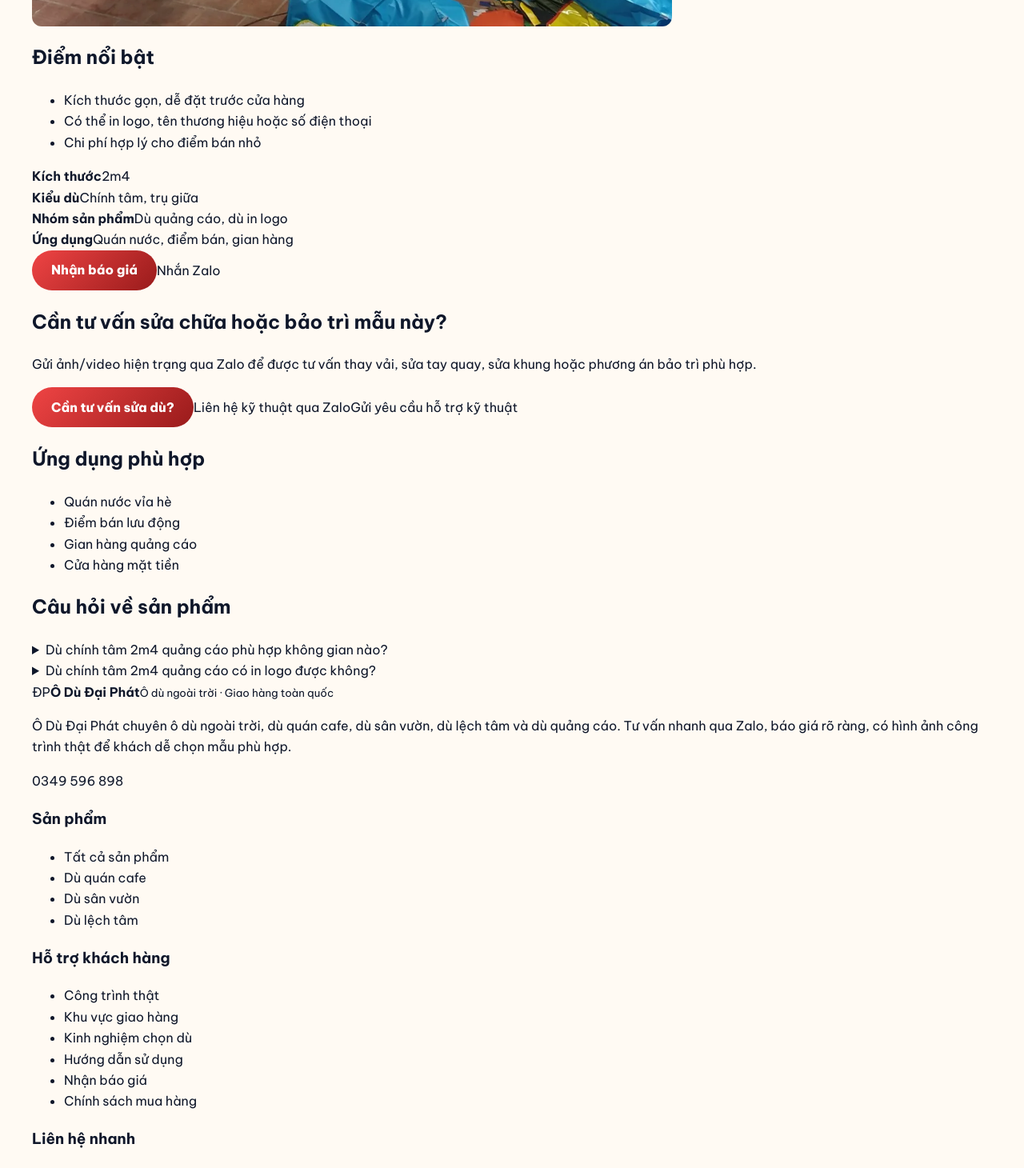
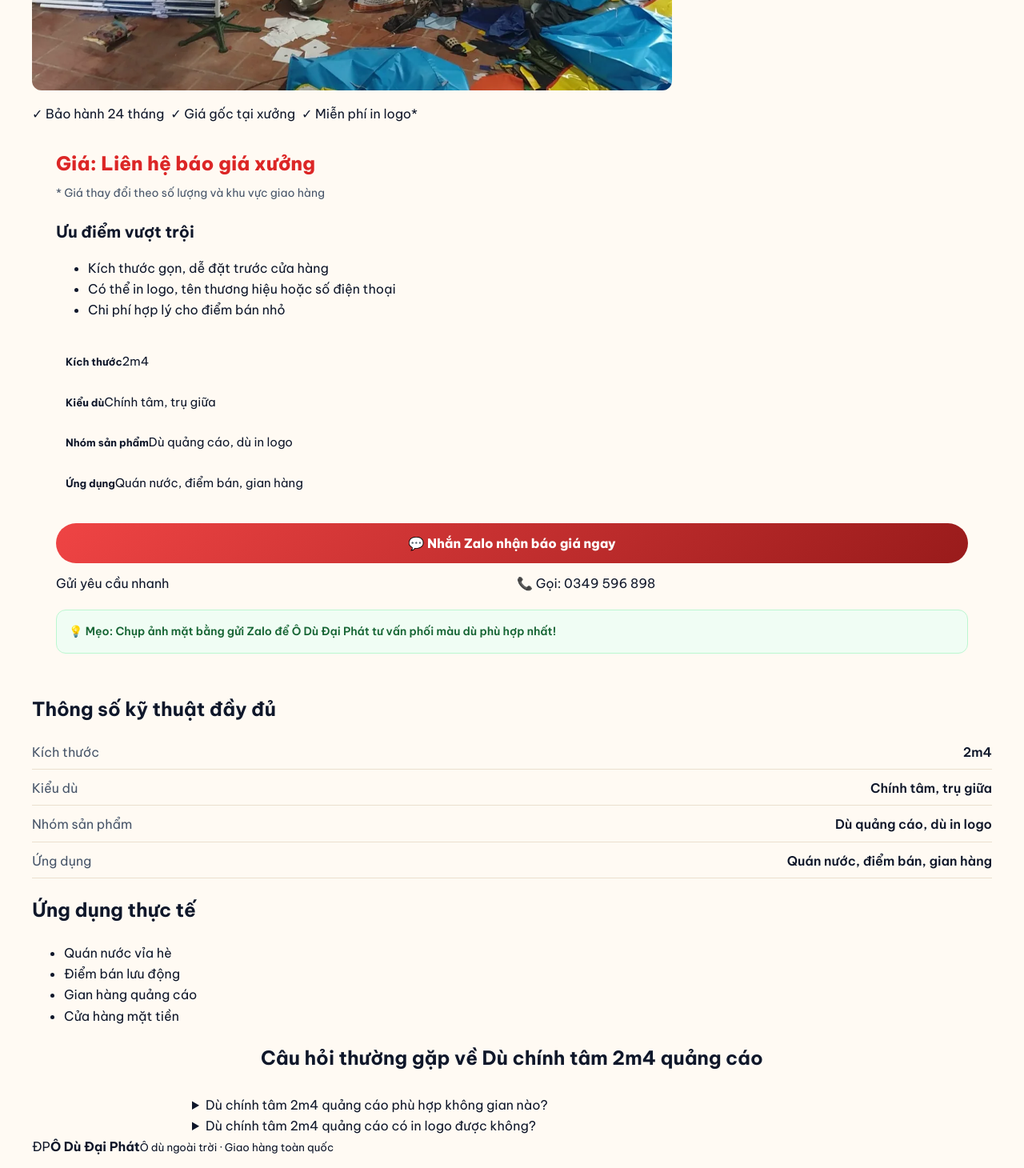
Before and after one commit to odungoaitroi/oduhoanggia, a Next.js app: page /san-pham/chi-tiet/du-chinh-tam-2m4-quang-cao in a window 1280 px wide. Shown: the part 940-2400 px from the top of the page at 80% size. Built offline with nearby package versions, Linux system fonts and the light colour scheme; no server answers.

Commit message:
page.tsx

```diff
--- a/app/san-pham/chi-tiet/[slug]/page.tsx
+++ b/app/san-pham/chi-tiet/[slug]/page.tsx
@@ -11,6 +11,7 @@ import { productGallery, videoGallery } from "../../../../lib/media-data";
 import { getProductVideos, getYoutubeEmbedUrl, getYoutubeThumbnail } from "../../../../lib/youtube";
 import { VideoConversionCTA } from "../../../../components/video-conversion-cta";
 import { getZaloWebUrl } from "../../../../lib/zalo";
+import Link from "next/link";
 
 export function generateStaticParams() {
   return products.map((item) => ({ slug: item.slug }));
@@ -21,14 +22,14 @@ export async function generateMetadata({ params }: { params: { slug: string } })
   if (!product) return {};
 
   return {
-    title: product.seoTitle,
+    title: `${product.name} | ${siteData.brandName}`,
     description: product.seoDescription,
     alternates: { canonical: `/san-pham/chi-tiet/${product.slug}` },
     openGraph: {
-      title: product.seoTitle,
+      title: `${product.name} - Giá tại xưởng Ô Dù Đại Phát`,
       description: product.seoDescription,
       url: `${siteData.domain}/san-pham/chi-tiet/${product.slug}`,
-      images: [{ url: product.image, alt: `${product.name} tại Ô Dù Đại Phát` }]
+      images: [{ url: product.image, alt: `${product.name} chính hãng Ô Dù Đại Phát` }]
     }
   };
 }
@@ -41,6 +42,7 @@ export default async function ProductDetailPage({ params }: { params: { slug: st
   const galleryItems = [...productGallery, ...videoGallery];
   const productVideos = await getProductVideos(product, 3);
 
+  // Schema nâng cao để hiển thị giá "Liên hệ" chuyên nghiệp trên Google
   const productSchema = {
     "@context": "https://schema.org",
     "@type": "Product",
@@ -48,46 +50,21 @@ export default async function ProductDetailPage({ params }: { params: { slug: st
     description: product.seoDescription,
     image: `${siteData.domain}${product.image}`,
     brand: { "@type": "Brand", name: siteData.brandName },
+    sku: product.slug,
     category: category?.name ?? "Ô dù ngoài trời",
-    url: `${siteData.domain}/san-pham/chi-tiet/${product.slug}`,
+    offers: {
+      "@type": "Offer",
+      availability: "https://schema.org/InStock",
+      price: "0",
+      priceCurrency: "VND",
+      url: `${siteData.domain}/san-pham/chi-tiet/${product.slug}`
+    },
     additionalProperty: product.specs.map((spec) => ({
       "@type": "PropertyValue",
       name: spec.label,
       value: spec.value
     }))
   };
-
-  const videoSchemas = productVideos
-    .map((video) => {
-      const thumbnailUrl = getYoutubeThumbnail(video.youtubeUrl, video.youtubeId);
-      const embedUrl = getYoutubeEmbedUrl(video.youtubeUrl, video.youtubeId);
-
-      if (!thumbnailUrl || !embedUrl) return null;
-
-      const schema: Record<string, unknown> = {
-        "@context": "https://schema.org",
-        "@type": "VideoObject",
-        name: video.title,
-        description: video.description || video.title,
-        thumbnailUrl: [thumbnailUrl],
-        embedUrl,
-        contentUrl: video.youtubeUrl,
-        url: video.youtubeUrl,
-        inLanguage: "vi-VN",
-        publisher: {
-          "@type": "Organization",
-          name: siteData.brandName,
-          url: siteData.domain
-        }
-      };
-
-      if (video.uploadDate) {
-        schema.uploadDate = video.uploadDate;
-      }
-
-      return schema;
-    })
-    .filter((schema): schema is Record<string, unknown> => schema !== null);
 
   return (
     <SiteShell>
@@ -101,10 +78,9 @@ export default async function ProductDetailPage({ params }: { params: { slug: st
         ]}
       />
       <JsonLd data={productSchema} />
-      {videoSchemas.length > 0 ? <JsonLd data={videoSchemas} /> : null}
       <FAQJsonLd items={product.faq} />
 
-      <section className="page-hero">
+      <section className="page-hero" style={{ padding: '40px 0', background: 'var(--surface)' }}>
         <Container>
           <Breadcrumbs
             items={[
@@ -114,87 +90,110 @@ export default async function ProductDetailPage({ params }: { params: { slug: st
               { label: product.name }
             ]}
           />
-          <SectionTitle eyebrow="Chi tiết sản phẩm" title={product.name} subtitle={product.summary} align="left" as="h1" />
+          <SectionTitle eyebrow="Thông số kỹ thuật chuẩn xưởng" title={product.name} subtitle={product.summary} align="left" as="h1" />
         </Container>
       </section>
 
       <section className="section">
         <Container>
           <div className="product-detail-grid">
+            <div className="image-side">
               <ImageZoom
                 src={product.image}
-              alt={`${product.name} - ${category?.name ?? "ô dù ngoài trời"} tại Ô Dù Đại Phát`}
+                alt={`${product.name} - Ô Dù Đại Phát`}
                 width={800}
                 height={560}
                 className="detail-image"
               />
+              <div style={{ marginTop: '16px', display: 'flex', gap: '8px', flexWrap: 'wrap' }}>
+                <span className="pill">✓ Bảo hành 24 tháng</span>
+                <span className="pill">✓ Giá gốc tại xưởng</span>
+                <span className="pill">✓ Miễn phí in logo*</span>
+              </div>
+            </div>
 
-            <div className="content-card">
-              <h2>Điểm nổi bật</h2>
+            <div className="content-card" style={{ padding: '30px' }}>
+              <div style={{ marginBottom: '20px' }}>
+                <span style={{ color: 'var(--primary)', fontWeight: 800, fontSize: '24px' }}>Giá: Liên hệ báo giá xưởng</span>
+                <p style={{ margin: '5px 0 0', color: 'var(--muted)', fontSize: '14px' }}>* Giá thay đổi theo số lượng và khu vực giao hàng</p>
+              </div>
+
+              <h2 style={{ fontSize: '20px', marginBottom: '15px' }}>Ưu điểm vượt trội</h2>
               <InfoList items={product.highlights} />
 
-              <div className="spec-grid">
-                {product.specs.map((spec) => (
-                  <div key={spec.label} className="spec-card">
-                    <strong>{spec.label}</strong>
-                    <span>{spec.value}</span>
+              <div className="spec-grid" style={{ margin: '25px 0' }}>
+                {product.specs.slice(0, 4).map((spec) => (
+                  <div key={spec.label} className="spec-card" style={{ padding: '12px' }}>
+                    <strong style={{ fontSize: '13px' }}>{spec.label}</strong>
+                    <span style={{ fontSize: '15px' }}>{spec.value}</span>
                   </div>
                 ))}
               </div>
 
-              <div className="hero-actions">
-                <Button href="/bao-gia" variant="primary">
-                  Nhận báo giá
+              <div className="hero-actions" style={{ display: 'grid', gap: '12px' }}>
+                <Button href={getZaloWebUrl(siteData.phone)} external variant="primary" style={{ height: '56px', fontSize: '18px' }}>
+                  💬 Nhắn Zalo nhận báo giá ngay
                 </Button>
-                <Button href={getZaloWebUrl(siteData.phone)} external>
-                  Nhắn Zalo
-                </Button>
+                <div style={{ display: 'grid', gridTemplateColumns: '1fr 1fr', gap: '12px' }}>
+                  <Button href="/bao-gia" variant="secondary">Gửi yêu cầu nhanh</Button>
+                  <Button href={`tel:${siteData.phone}`} variant="secondary">📞 Gọi: {siteData.phoneDisplay}</Button>
+                </div>
+              </div>
+
+              <div style={{ marginTop: '20px', padding: '15px', background: '#f0fdf4', borderRadius: '12px', border: '1px solid #bbf7d0' }}>
+                <p style={{ margin: 0, fontSize: '14px', color: '#166534', fontWeight: 600 }}>
+                  💡 Mẹo: Chụp ảnh mặt bằng gửi Zalo để Ô Dù Đại Phát tư vấn phối màu dù phù hợp nhất!
+                </p>
               </div>
             </div>
           </div>
         </Container>
       </section>
 
+      {/* Phần thông số chi tiết mở rộng */}
+      <section className="section-soft">
+        <Container>
+          <div className="content-grid" style={{ gridTemplateColumns: '1fr 1fr' }}>
+            <article className="content-card">
+              <h2>Thông số kỹ thuật đầy đủ</h2>
+              <div style={{ display: 'grid', gap: '10px' }}>
+                {product.specs.map(spec => (
+                  <div key={spec.label} style={{ display: 'flex', justifyContent: 'space-between', borderBottom: '1px solid var(--border)', paddingBottom: '8px' }}>
+                    <span style={{ color: 'var(--muted)' }}>{spec.label}</span>
+                    <span style={{ fontWeight: 600 }}>{spec.value}</span>
+                  </div>
+                ))}
+              </div>
+            </article>
+            <article className="content-card">
+              <h2>Ứng dụng thực tế</h2>
+              <InfoList items={product.applications} />
+            </article>
+          </div>
+        </Container>
+      </section>
+
       <MediaGallery
-        title="Hình ảnh sản phẩm thực tế"
-        subtitle="Tham khảo thêm hình ảnh thực tế của mẫu dù trước khi chọn kích thước, màu sắc và số lượng."
+        title="Hình ảnh dự án thực tế"
+        subtitle={`Xem các bộ ${product.name} đã được Ô Dù Đại Phát bàn giao cho khách hàng toàn quốc.`}
         items={galleryItems}
         productSlug={product.slug}
         limit={6}
       />
 
       <YoutubeGallery
-        title="Video hướng dẫn sửa chữa và bảo trì ô dù"
-        subtitle="Video kỹ thuật sau bán hàng liên quan đến thay vải, sửa dây, sửa tay quay và bảo trì; không dùng để minh họa thay thế hình ảnh sản phẩm."
+        title="Video hướng dẫn & Vận hành"
+        subtitle="Để đảm bảo ô dù luôn bền đẹp, hãy tham khảo các video hướng dẫn vận hành từ đội ngũ kỹ thuật Đại Phát."
         videos={productVideos}
         productSlug={product.slug}
         limit={3}
       />
 
-      {productVideos.length > 0 ? (
       <section className="section">
         <Container>
-            <div className="content-card video-conversion-card">
-              <h2>Cần tư vấn sửa chữa hoặc bảo trì mẫu này?</h2>
-              <p>Gửi ảnh/video hiện trạng qua Zalo để được tư vấn thay vải, sửa tay quay, sửa khung hoặc phương án bảo trì phù hợp.</p>
-
-              <VideoConversionCTA productSlug={product.slug} productName={product.name} />
-            </div>
-          </Container>
-        </section>
-      ) : null}
-
-      <section className="section section-soft">
-        <Container>
-          <div className="content-grid">
-            <article className="content-card">
-              <h2>Ứng dụng phù hợp</h2>
-              <InfoList items={product.applications} />
-            </article>
-
-            <article className="content-card">
-              <h2>Câu hỏi về sản phẩm</h2>
-              <div className="faq-list compact-faq-list">
+          <div className="content-card" style={{ textAlign: 'center', maxWidth: '800px', margin: '0 auto' }}>
+            <h2>Câu hỏi thường gặp về {product.name}</h2>
+            <div className="faq-list compact-faq-list" style={{ textAlign: 'left', marginTop: '25px' }}>
               {product.faq.map((item) => (
                 <details key={item.question} className="faq-item">
                   <summary>{item.question}</summary>
@@ -202,10 +201,11 @@ export default async function ProductDetailPage({ params }: { params: { slug: st
                 </details>
               ))}
             </div>
-            </article>
           </div>
         </Container>
       </section>
+
+      {/* Nút Call/Zalo Mobile cố định cuối màn hình được kế thừa từ SiteShell & globals.css */}
     </SiteShell>
   );
 }
```
Lines whose indentation alone changed are shown as unchanged.
